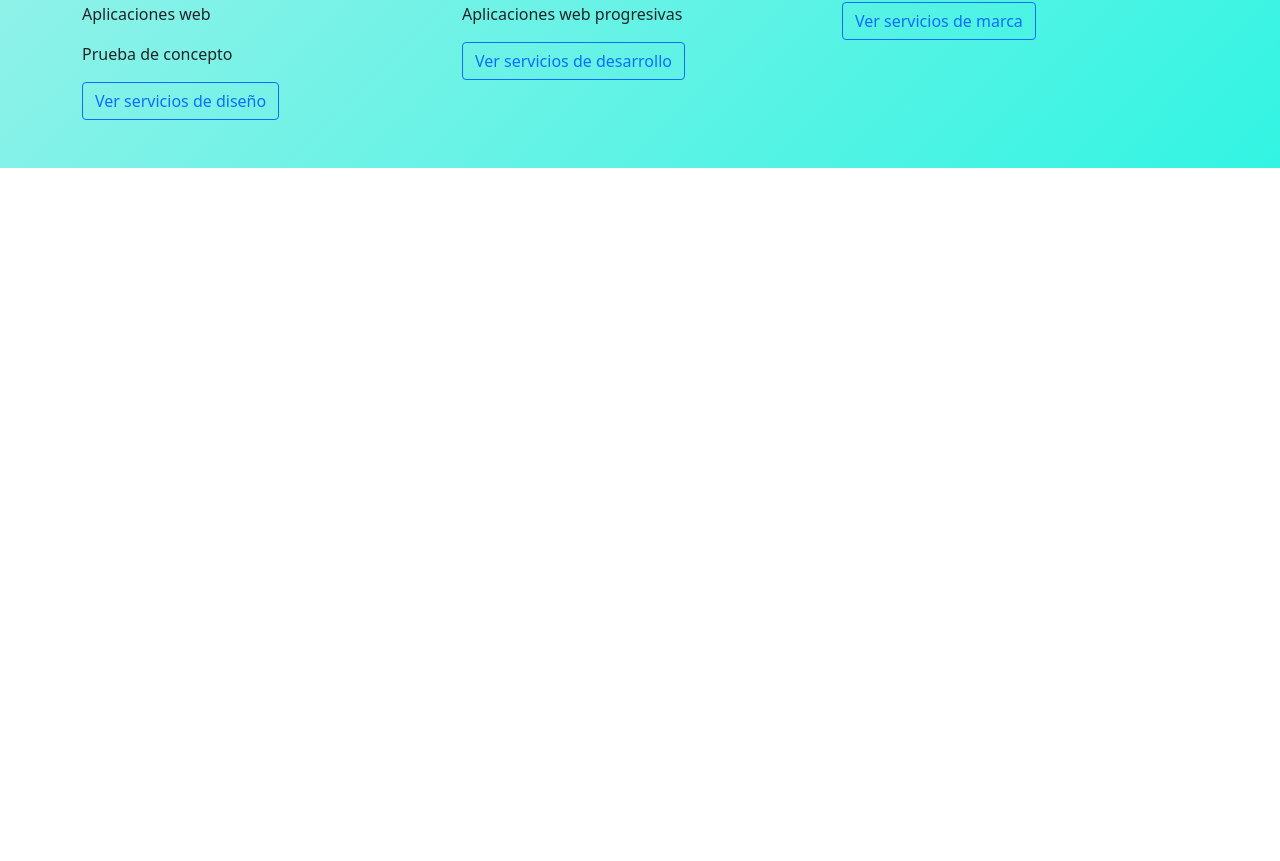
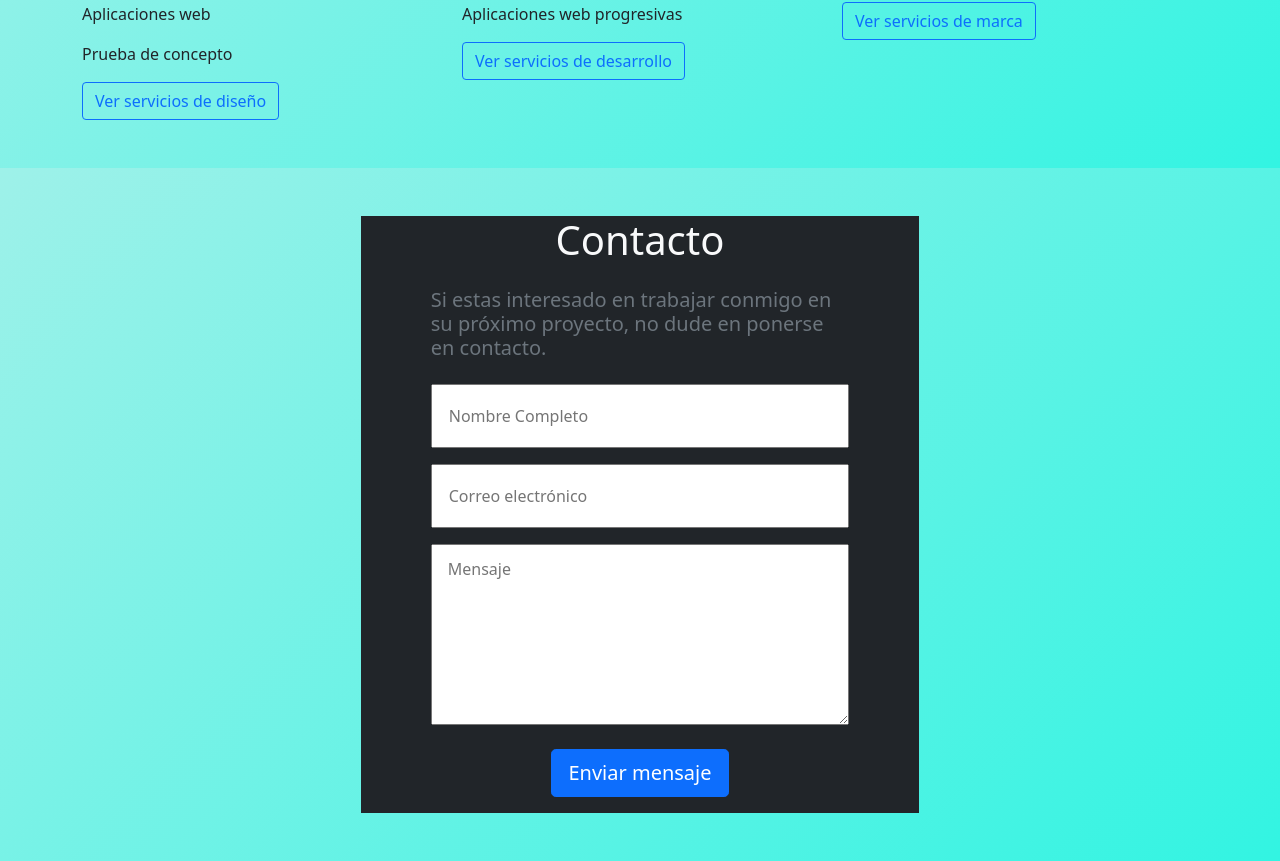
Before and after one commit to DTony-404/Digital_Portafolio, a React (Create React App) app in the folder portafolio/: page / in a window 1280 px wide. Shown: the part 1923-2784 px from the top of the page. Before the commit the page ends 2091 px from the top, so only its background shows below. Built offline with nearby package versions, Linux system fonts and the light colour scheme; no server answers.

Commit message:
contactenos planteado

```diff
--- a/portafolio/src/Components/App.jsx
+++ b/portafolio/src/Components/App.jsx
@@ -2,6 +2,7 @@ import Nav_Bar from './NavBar'
 import BannerInicial from './Welcome'
 import BannerProjects from './BannerProjects'
 import BannerServicios from './BannerServicios'
+import BannerContacto from './BannerContacto'
 
 // #212529
 export default function App(){
@@ -11,6 +12,7 @@ export default function App(){
             <BannerInicial />
             <BannerProjects />
             <BannerServicios />
+            <BannerContacto />
         </div>
     )
 }
--- /dev/null
+++ b/portafolio/src/Components/BannerContacto.jsx
@@ -0,0 +1,37 @@
+import {Col, Row, Container, Button, Form, FloatingLabel} from 'react-bootstrap'
+import styled from 'styled-components'
+
+const Box = styled.div`
+background: linear-gradient(135deg, #9EF1E9 0%, #32F4E2 100%);
+`
+
+const InputLocal = styled.input`
+ height: 64px;
+ padding: 12px 10px 12px 16px;
+`
+const InputLocal2 = styled.textarea`
+ height: 181px;
+ padding: 12px 10px 12px 16px;
+
+`
+
+export default function BannerContacto(){
+    return(
+        <Box>
+            <Container className="d-flex justify-content-center">
+                <div className="bg-dark w-50 d-flex flex-column justify-content-center align-items-center m-5">
+                    <h1 className="text-light">Contacto</h1>
+                    <h5 className="text-secondary w-75 m-3">Si estas interesado en trabajar conmigo en su próximo proyecto, no dude en ponerse en contacto.</h5>
+
+                    <InputLocal size="lg" type="text" placeholder="Nombre Completo" className="w-75 m-2" />
+                    <InputLocal size="lg" type="text" placeholder="Correo electrónico" className="w-75 m-2" />
+                    <InputLocal2 as="textarea" size="lg" placeholder="Mensaje" className="w-75 m-2" />
+
+                    <Button variant="primary" size="lg" className="m-3">
+                        Enviar mensaje
+                    </Button>
+                </div>
+            </Container>
+        </Box>
+    )
+}
--- a/portafolio/src/Components/BannerServicios.jsx
+++ b/portafolio/src/Components/BannerServicios.jsx
@@ -1,6 +1,5 @@
 import {Col, Row, Container, Button} from 'react-bootstrap'
 import styled from 'styled-components'
-import { FontAwesomeIcon } from '@fortawesome/react-fontawesome'
 
 const Box = styled.div`
 background: linear-gradient(135deg, #9EF1E9 0%, #32F4E2 100%);
```
Also changed, not shown: portafolio/src/Components/BannerTertimonios.jsx (added).
